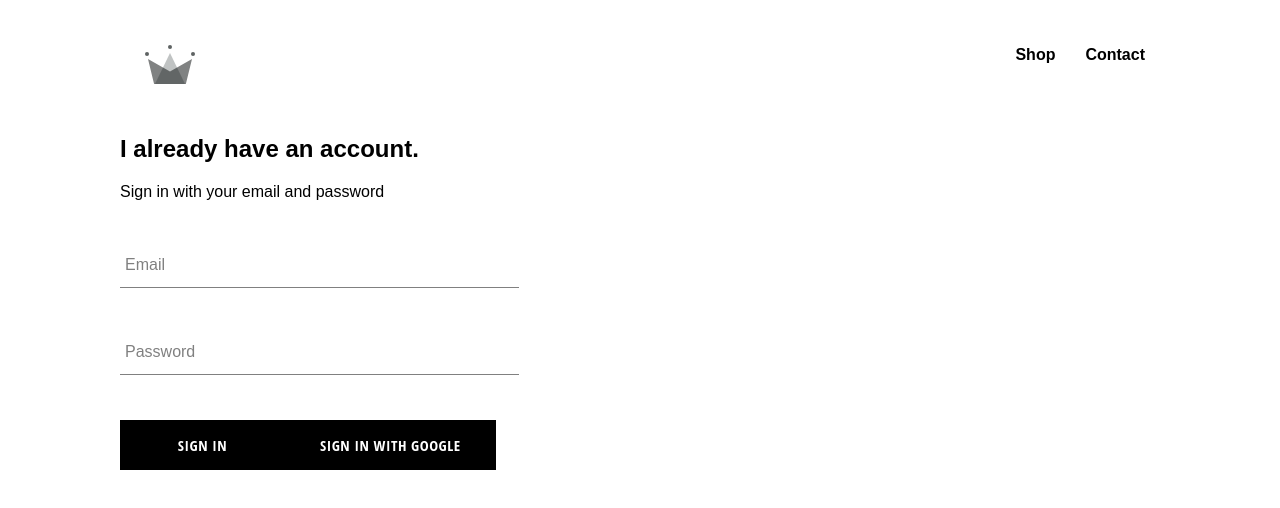
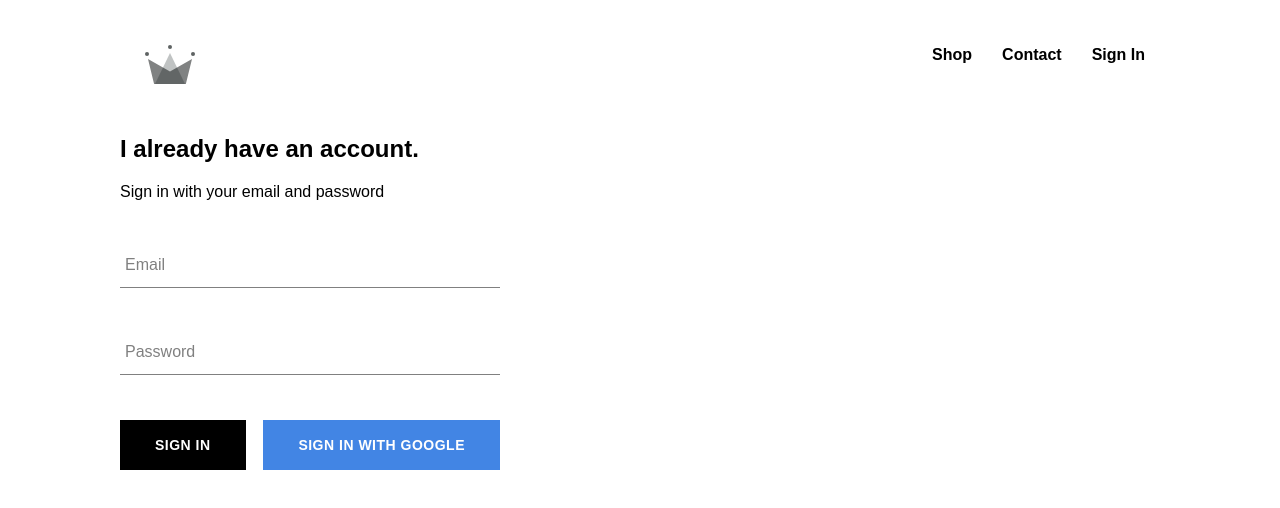
Before and after one commit to jamesv28/crown-clothing, a React (Create React App) app: page /signin in a window 1280 px wide. Shown: the top 508 px of the page. Built offline with nearby package versions, Linux system fonts and the light colour scheme; no server answers; a web font is replaced by a local one.

Commit message:
added sign in and sign out capability, styled buttons, and created user authentication

```diff
--- a/src/App.css
+++ b/src/App.css
@@ -7,3 +7,7 @@
     text-decoration: none;
     color: black;
 }
+
+* {
+    box-sizing: border-box;
+}
--- a/src/App.js
+++ b/src/App.js
@@ -1,3 +1,4 @@
+import React, { Component } from 'react'
 import {Switch, Route} from 'react-router-dom';
 import './App.css';
 
@@ -5,11 +6,34 @@
 import HomepageComponent from './pages/homepag/homepage.component';
 import ShopPage from './pages/shop/shop.component';
 import SignInAndSignUpPage from './pages/sign-in-and-sign-up/sign-in-and-sign-up.component';
+import {auth} from './firebase/firebase.utils';
 
-function App() {
+class App extends Component  {
+  constructor() {
+    super();
+    this.state = {
+      currentUser: null
+    }
+  }
+  unsubscribeFromAuth = null;
+
+  componentDidMount() {
+    this.unsubscribeFromAuth = auth.onAuthStateChanged(user => {
+      this.setState({
+        currentUser: user
+      })
+      console.log(user);
+    })
+  }
+
+  componentWillUnmount() {
+    this.unsubscribeFromAuth();
+  }
+
+  render() {
     return (
       <div>
-      <Header />
+        <Header currentUser={this.state.currentUser} />
         <Switch>
           <Route exact path="/signin" component={SignInAndSignUpPage} />
           <Route exact path="/" component={HomepageComponent} />
@@ -18,5 +42,6 @@
       </div>
     );
   }
+}
 
 export default App;
--- a/src/components/button/button.component.jsx
+++ b/src/components/button/button.component.jsx
@@ -1,8 +1,8 @@
 import React from 'react';
 import './button.styles.scss';
 
-const Button = ({children, ...otherProps}) => (
-    <button className='custom-button' {...otherProps}>
+const Button = ({children, isGoogleSignIn, ...otherProps}) => (
+    <button className={`${isGoogleSignIn ? 'google-sign-in': ''} custom-button`} {...otherProps}>
         {children}
     </button>
 )
--- a/src/components/button/button.styles.scss
+++ b/src/components/button/button.styles.scss
@@ -1,15 +1,14 @@
 .custom-button {
-    min-width: 165px;
+    min-width: 125px;
     width: auto;
     height: 50px;
     letter-spacing: 0.5px;
     line-height: 50px;
     padding: 0 35px 0 35px;
-    font-size: 15px;
+    font-size: 14px;
     background-color: black;
     color: white;
     text-transform: uppercase;
-    font-family: 'Open Sans Condensed';
     font-weight: bolder;
     border: none;
     cursor: pointer;
@@ -19,4 +18,14 @@
       color: black;
       border: 1px solid black;
     }
+
+    &.google-sign-in {
+      background-color: #4285e4;
+      color: white;
+
+      &:hover {
+        background-color: #357ae8;
+        border: none;
+      }
+    }
   }
--- a/src/components/header/header.component.jsx
+++ b/src/components/header/header.component.jsx
@@ -1,10 +1,11 @@
 import React from 'react';
 import {Link} from 'react-router-dom';
 import {ReactComponent as Logo} from '../../assets/crown.svg';
+import {auth} from '../../firebase/firebase.utils';
 
 import './header.styles.scss';
 
-const Header = () => (
+const Header = ({currentUser}) => (
     <div className="header">
         <Link to="/" className="logo-container">
             <Logo className="logo" />
@@ -20,6 +21,20 @@
                     Contact
                 </strong>
             </Link>
+            {
+                currentUser ?
+                <div className="option" onClick={() => auth.signOut()}>
+                    <strong>
+                        Sign Out
+                    </strong>
+                </div>
+                :
+                <Link className="option" to="/signin">
+                    <strong>
+                        Sign In
+                    </strong>
+                </Link>
+            }
         </div>
     </div>
 )
--- a/src/components/header/header.styles.scss
+++ b/src/components/header/header.styles.scss
@@ -20,6 +20,7 @@
 
       .option {
         padding: 10px 15px;
+        cursor: pointer;
         &:hover {
             border-bottom: 1px solid black;
         }
--- a/src/components/sign-in/sign-in.component.jsx
+++ b/src/components/sign-in/sign-in.component.jsx
@@ -53,8 +53,10 @@
                         handleChange={this.handleChange}
                         required
                     />
-                    <Button type="submit">Sign In</Button>
-                    <Button onClick={signInWithGoogle}>Sign in with Google</Button>
+                    <div className="buttons">
+                        <Button type="submit">Sign In</Button>
+                        <Button onClick={signInWithGoogle} isGoogleSignIn>Sign in with Google</Button>
+                    </div>
                 </form>
             </div>
         )
--- a/src/components/sign-in/sign-in.styles.scss
+++ b/src/components/sign-in/sign-in.styles.scss
@@ -1,9 +1,14 @@
 .sign-in {
-    width: 30vw;
+    width: 380px;
     display: flex;
     flex-direction: column;
 
     .title {
         margin: 10px;
     }
+
+    .buttons {
+        display: flex;
+        justify-content: space-between;
+    }
 }
```
Lines whose indentation alone changed are shown as unchanged.
